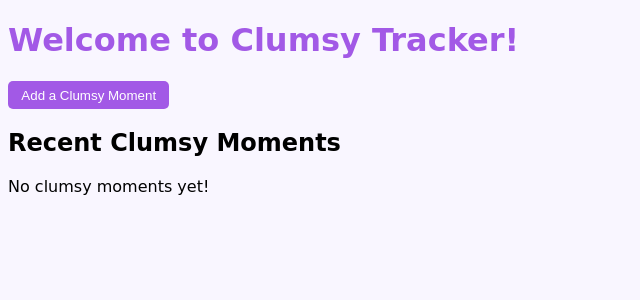
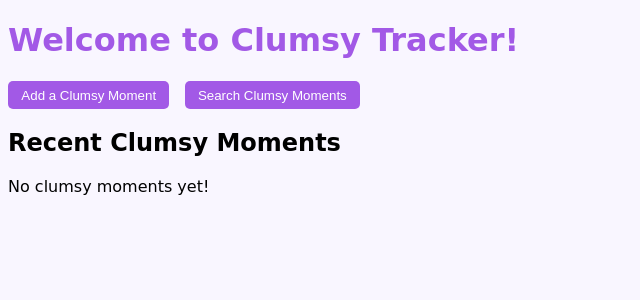
Before and after one commit to stijnv18/ren_clumsy_tracker, a Django app: page / in a window 1280 px wide. Shown: the top 300 px of the page, without its empty margins (0-640 px from the left). Run offline with Django 5.2, Linux system fonts and the light colour scheme; data that the repository does not hold is empty.

Commit message:
Update Incident model to set date field default to timezone.now; modify views and templates for search functionality

```diff
--- a/incidents/models.py
+++ b/incidents/models.py
@@ -2,10 +2,12 @@ from django.db import models
 
 # Create your models here.
 
+from django.utils import timezone
+
 class Incident(models.Model):
     friend_name = models.CharField(max_length=100, default="Ren")
     description = models.TextField()
-    date = models.DateTimeField(auto_now_add=True)
+    date = models.DateTimeField(default=timezone.now)
     CLUMSY_LEVELS = [
         (1, "Minor"),
         (2, "Noticeable"),
--- a/incidents/templates/incidents/home.html
+++ b/incidents/templates/incidents/home.html
@@ -12,6 +12,7 @@
 <body>
     <h1>Welcome to Clumsy Tracker!</h1>
     <a href="{% url 'add_incident' %}"><button class="add-btn">Add a Clumsy Moment</button></a>
+    <a href="{% url 'search_incidents' %}"><button class="add-btn" style="margin-left:10px;">Search Clumsy Moments</button></a>
     <h2>Recent Clumsy Moments</h2>
     {% for incident in incidents %}
         <div class="incident">
--- a/incidents/views.py
+++ b/incidents/views.py
@@ -17,7 +17,7 @@ from django import forms
 class IncidentForm(forms.ModelForm):
     class Meta:
         model = Incident
-        fields = ['friend_name', 'description', 'clumsy_level']
+        fields = ['friend_name', 'description', 'date', 'clumsy_level']
 
 def home(request):
     incidents = Incident.objects.order_by('-date')[:10]
```
Also changed, not shown: incidents/migrations/0003_alter_incident_date.py (added).
